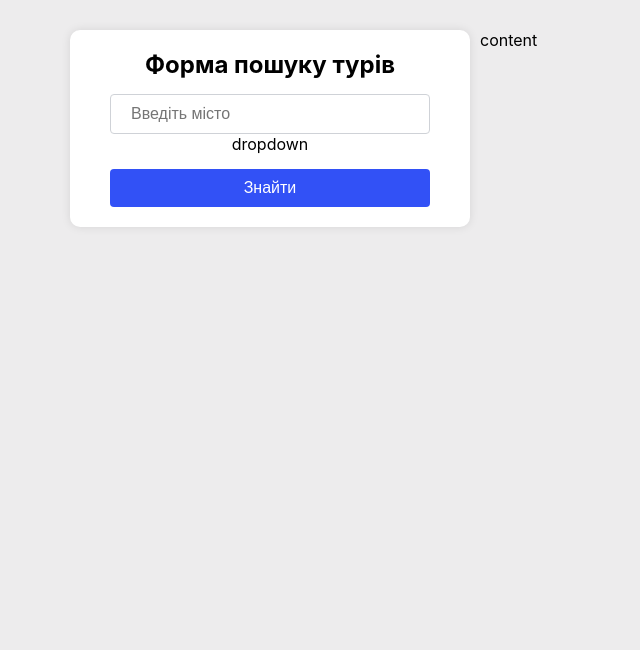
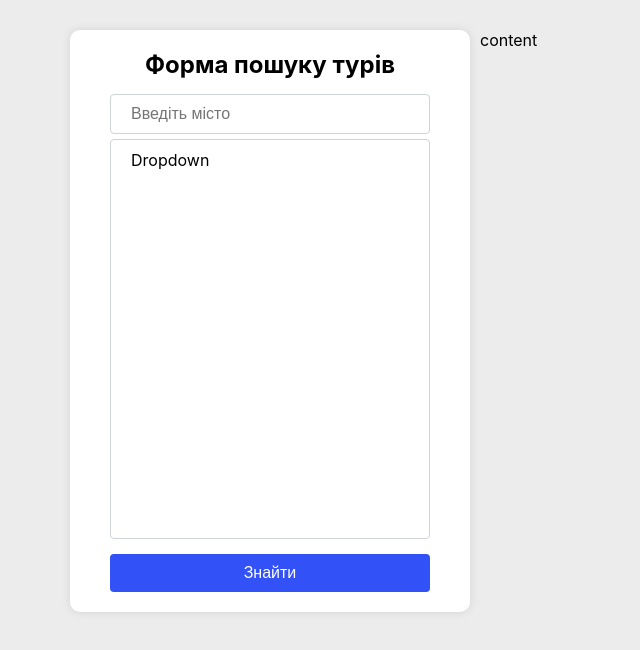
Before and after one commit to Pozdnya/otpusk-app, a React (Vite) app: page / in a window 1280 px wide. Shown: the top 650 px of the page, without its empty margins (0-640 px from the left). Built offline with nearby package versions, Linux system fonts and the light colour scheme.

Commit message:
added base dropdown

```diff
--- a/src/App.tsx
+++ b/src/App.tsx
@@ -1,6 +1,6 @@
 import { Form } from './components/Form/Form'
 
-function App() {
+export const App = () => {
   return (
     <>
       <div className='content'>
@@ -12,5 +12,3 @@ function App() {
     </>
   )
 }
-
-export default App
--- a/src/RootRouter.tsx
+++ b/src/RootRouter.tsx
@@ -1,5 +1,5 @@
 import { Route, Routes } from 'react-router'
-import App from './App'
+import { App } from './App'
 import { NotFoundPage } from './pages/NotFoundPage/NotFoundPage'
 import { Layout } from './Layout/Layout'
 
--- a/src/components/Form/Form.scss
+++ b/src/components/Form/Form.scss
@@ -12,4 +12,10 @@
   display: flex;
   flex-direction: column;
   gap: 1.5rem;
+
+  &__inputs {
+    display: flex;
+    flex-direction: column;
+    gap: 0.5rem;
+  }
 }
--- a/src/components/Form/Form.tsx
+++ b/src/components/Form/Form.tsx
@@ -1,4 +1,5 @@
 import { Button } from '../../controls/Button/Button'
+import { Dropdown } from '../../controls/Dropdown/Dropdown'
 import { Input } from '../../controls/Input/Input'
 
 export const Form = () => {
@@ -6,11 +7,9 @@ export const Form = () => {
     <div className='form-container'>
       <form className="form">
         <h2 className='form__title'>Форма пошуку турів</h2>
-        <div style={{width: '100%'}}>
+        <div className='form__inputs'>
           <Input />
-          <div className='form__dropdown'>
-            dropdown
-          </div>
+          <Dropdown />
         </div>
         <Button text='Знайти' />
       </form>
--- /dev/null
+++ b/src/controls/Dropdown/Dropdown.scss
@@ -0,0 +1,12 @@
+.dropdown-container {
+  width: 100%;
+  height: 40rem;
+  background-color: $background-color-white;
+  border-radius: 0.4rem;
+  border: 1px solid darken($border-color, 10);
+  display: flex;
+  flex-direction: column;
+  gap: 0.5rem;
+  align-items: start;
+  padding: 1rem 2rem;
+}
--- /dev/null
+++ b/src/controls/Dropdown/Dropdown.tsx
@@ -0,0 +1,5 @@
+export const Dropdown = () => {
+  return (
+    <div className='dropdown-container'>Dropdown</div>
+  )
+}
--- a/src/styles/index.scss
+++ b/src/styles/index.scss
@@ -6,13 +6,14 @@
 @import '../Layout/Layout';
 
 // pages
+@import '../App.scss';
 @import '../pages/NotFoundPage/NotFoundPage';
 
 //controls
 @import '../controls/Button/Button';
 @import '../controls/Input/Input';
 @import '../controls/IconClearButton/IconClearButton';
+@import '../controls/Dropdown/Dropdown';
 
 //components
-@import '../App.scss';
 @import '../components/Form/Form';
```
